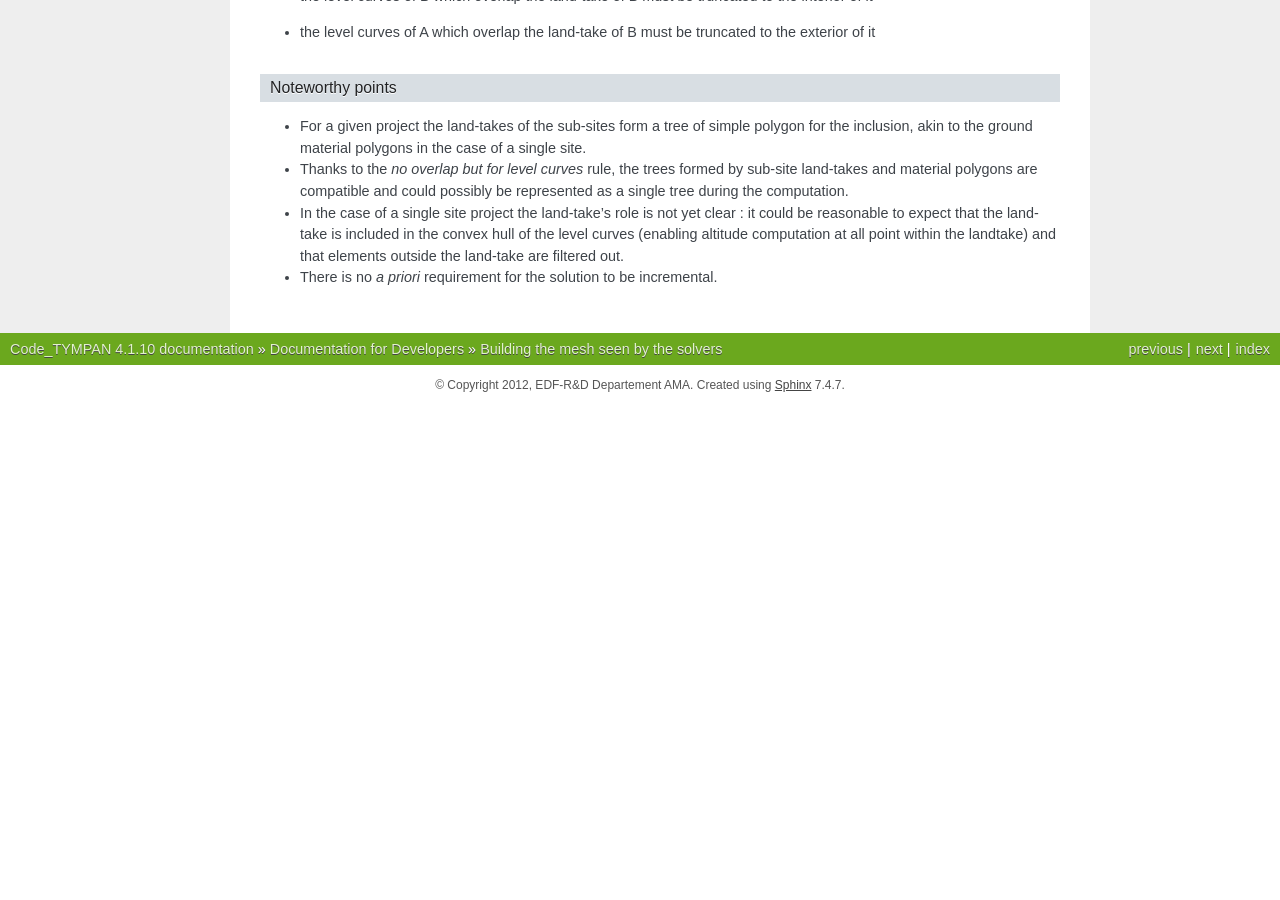
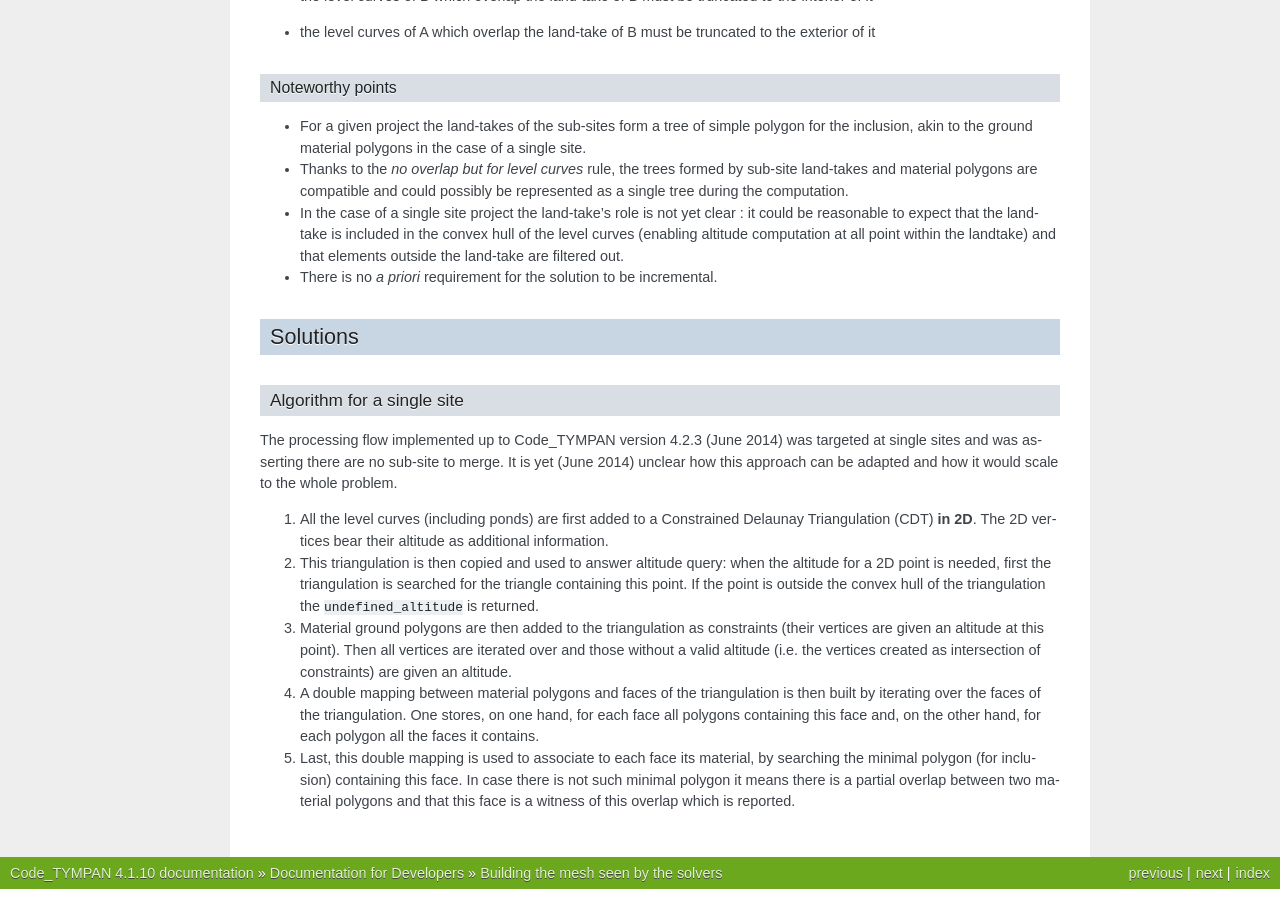
Before and after one commit to Jiunixo/test_mig2, a Sphinx documentation site: the page built from doc/developer/meshing.rst, in a window 1280 px wide and 900 px high, scrolled down 2307 px. Built offline with Sphinx 7.4.7, drawn with Linux system fonts in a browser that asks for light colours; before the commit the page ends 2712 px from its top, so only the background shows below that; some of the changed text lies outside the part shown.

Commit message:
[doc] Document the current computation of altimetry for a single site
related to #1649108

```diff
--- a/doc/developer/meshing.rst
+++ b/doc/developer/meshing.rst
@@ -164,3 +164,43 @@ Noteworthy points
   outside the land-take are filtered out.
 
 * There is no *a priori* requirement for the solution to be incremental.
+
+
+Solutions
+=========
+
+Algorithm for a single site
+---------------------------
+
+The processing flow implemented up to Code_TYMPAN version 4.2.3
+(June 2014) was targeted at single sites and was asserting there are
+no sub-site to merge. It is yet (June 2014) unclear how this approach can
+be adapted and how it would scale to the whole problem.
+
+1. All the level curves (including ponds) are first added to a
+   Constrained Delaunay Triangulation (CDT) **in 2D**. The 2D vertices
+   bear their altitude as additional information.
+
+2. This triangulation is then copied and used to answer altitude
+   query: when the altitude for a 2D point is needed, first the
+   triangulation is searched for the triangle containing this
+   point. If the point is outside the convex hull of the triangulation
+   the ``undefined_altitude`` is returned.
+
+3. Material ground polygons are then added to the triangulation as
+   constraints (their vertices are given an altitude at this
+   point). Then all vertices are iterated over and those without a
+   valid altitude (i.e. the vertices created as intersection of
+   constraints) are given an altitude.
+
+4. A double mapping between material polygons and faces of the
+   triangulation is then built by iterating over the faces of the
+   triangulation. One stores, on one hand, for each face all polygons
+   containing this face and, on the other hand, for each polygon all
+   the faces it contains.
+
+5. Last, this double mapping is used to associate to each face its
+   material, by searching the minimal polygon (for inclusion)
+   containing this face. In case there is not such minimal polygon it
+   means there is a partial overlap between two material polygons and
+   that this face is a witness of this overlap which is reported.
```
